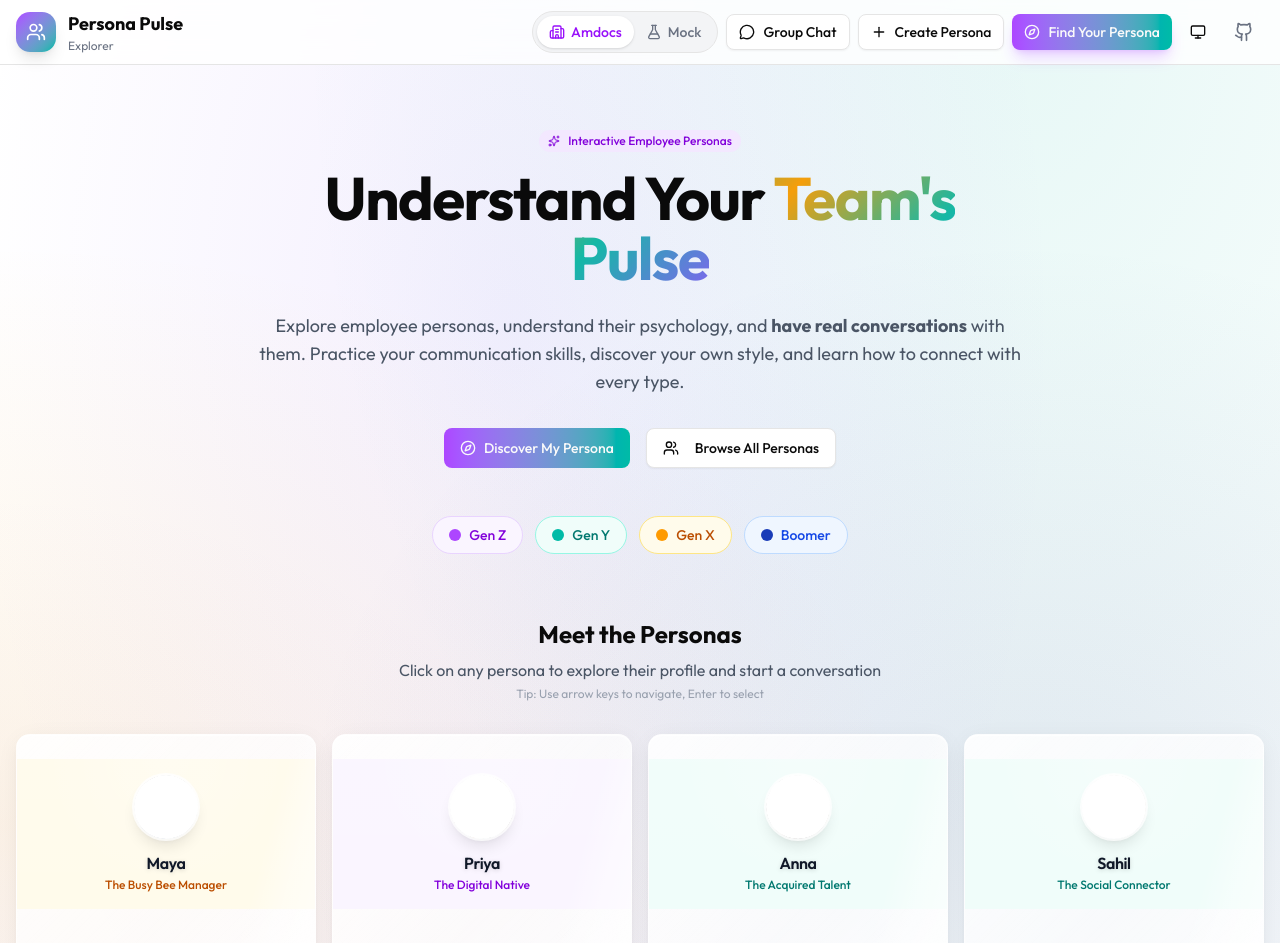
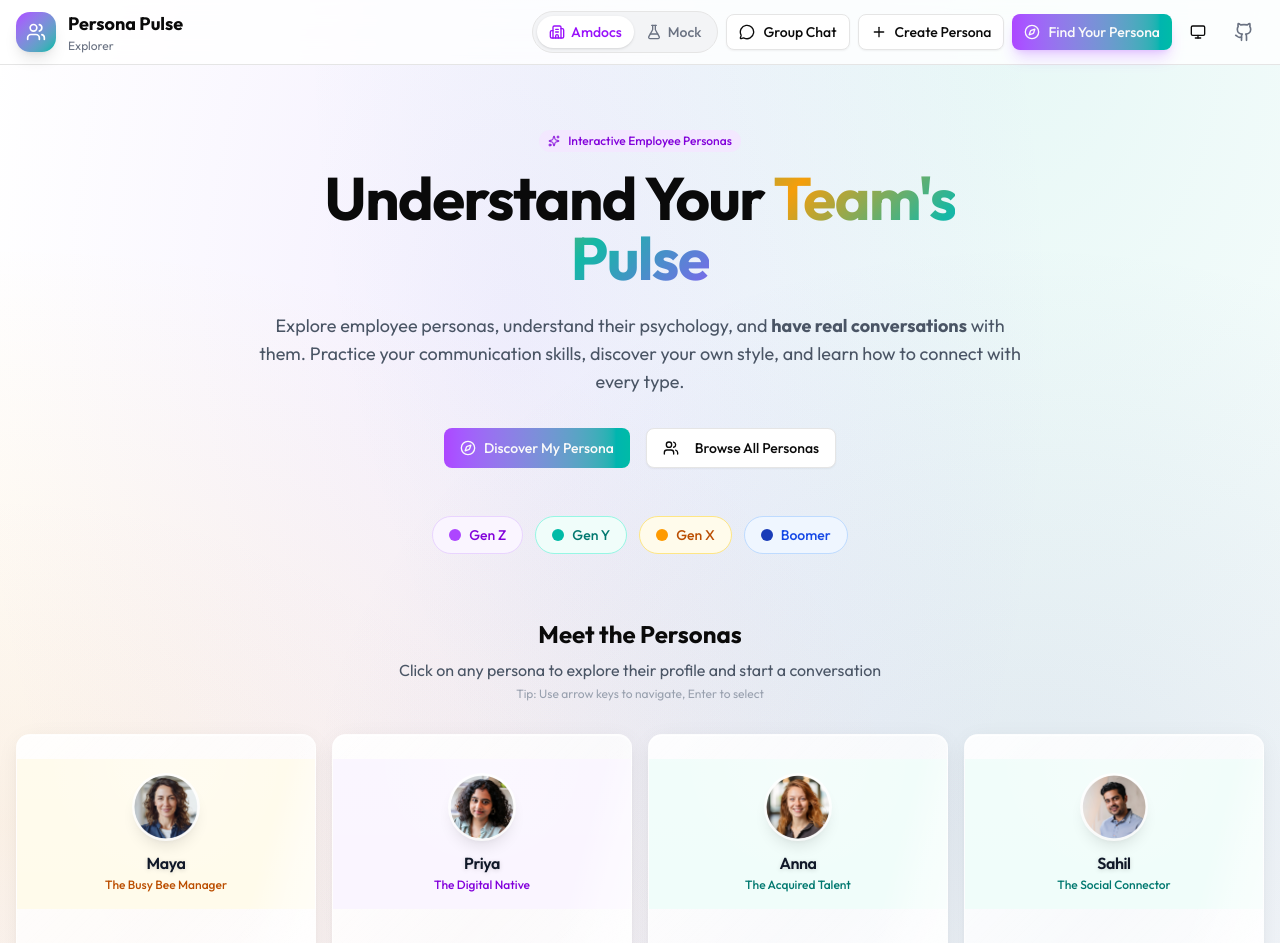
Before and after one commit to arieldre01/personas, a Next.js app in the folder persona-pulse/: page / in a window 1280 px wide. Shown: the top 943 px of the page. Built offline with nearby package versions, Linux system fonts and the light colour scheme.

Commit message:
fix: Remove ::after pseudo-element that was covering avatar images
The avatar-ring-animated::after had 'background: inherit' which
inherited bg-white and created an opaque overlay on top of the image

```diff
--- a/persona-pulse/src/app/globals.css
+++ b/persona-pulse/src/app/globals.css
@@ -494,13 +494,7 @@
   to { transform: rotate(360deg); }
 }
 
-.avatar-ring-animated::after {
-  content: '';
-  position: absolute;
-  inset: -2px;
-  border-radius: 50%;
-  background: inherit;
-}
+/* Removed .avatar-ring-animated::after - was covering the avatar image */
 
 /* Card content fade in on hover */
 .card-content-reveal {
--- a/persona-pulse/src/components/PersonaCard.tsx
+++ b/persona-pulse/src/components/PersonaCard.tsx
@@ -57,9 +57,7 @@
     <img
       src={getPersonaImage(persona)}
       alt={persona.name}
-      width={64}
-      height={64}
-      className="w-full h-full object-cover transition-transform duration-500 group-hover:scale-110"
+      className="h-full w-full object-cover transition-transform duration-500 group-hover:scale-110"
       style={{ objectPosition: getPersonaImagePosition(persona) }}
     />
   );
```
